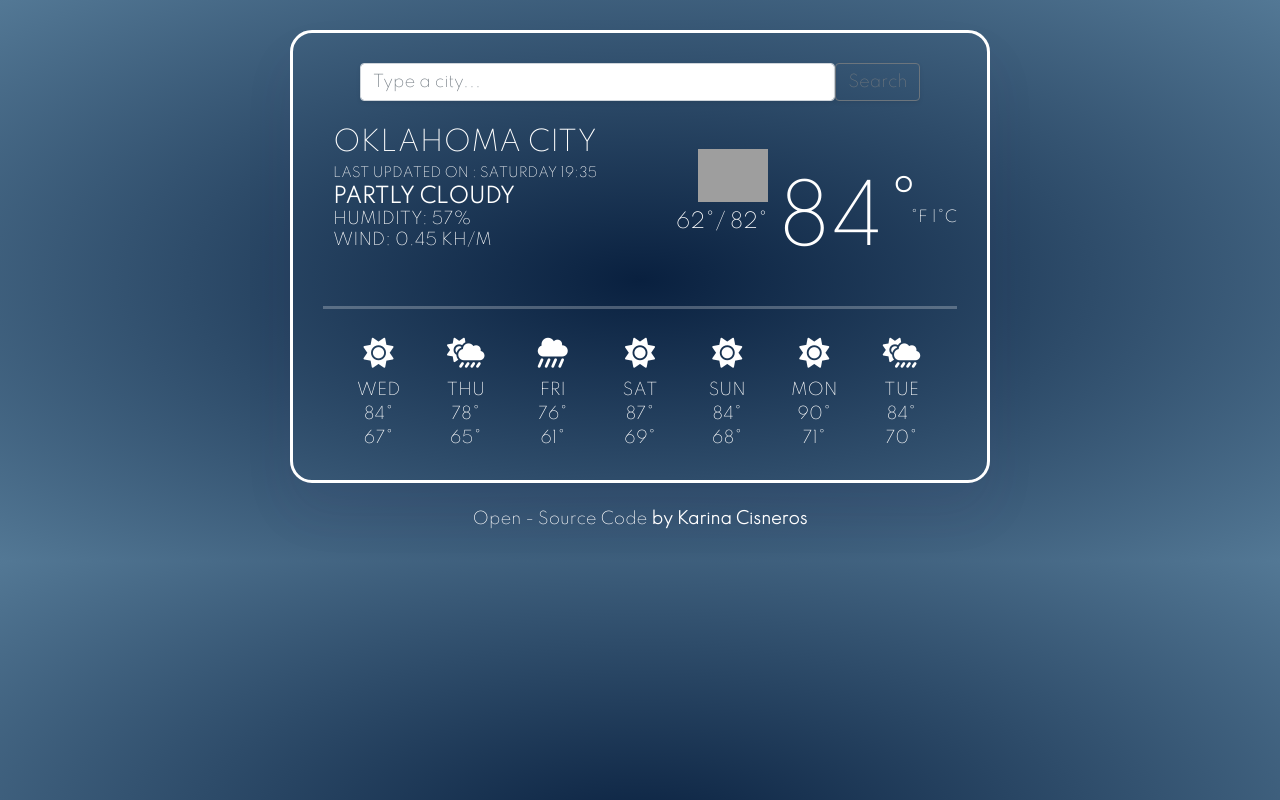
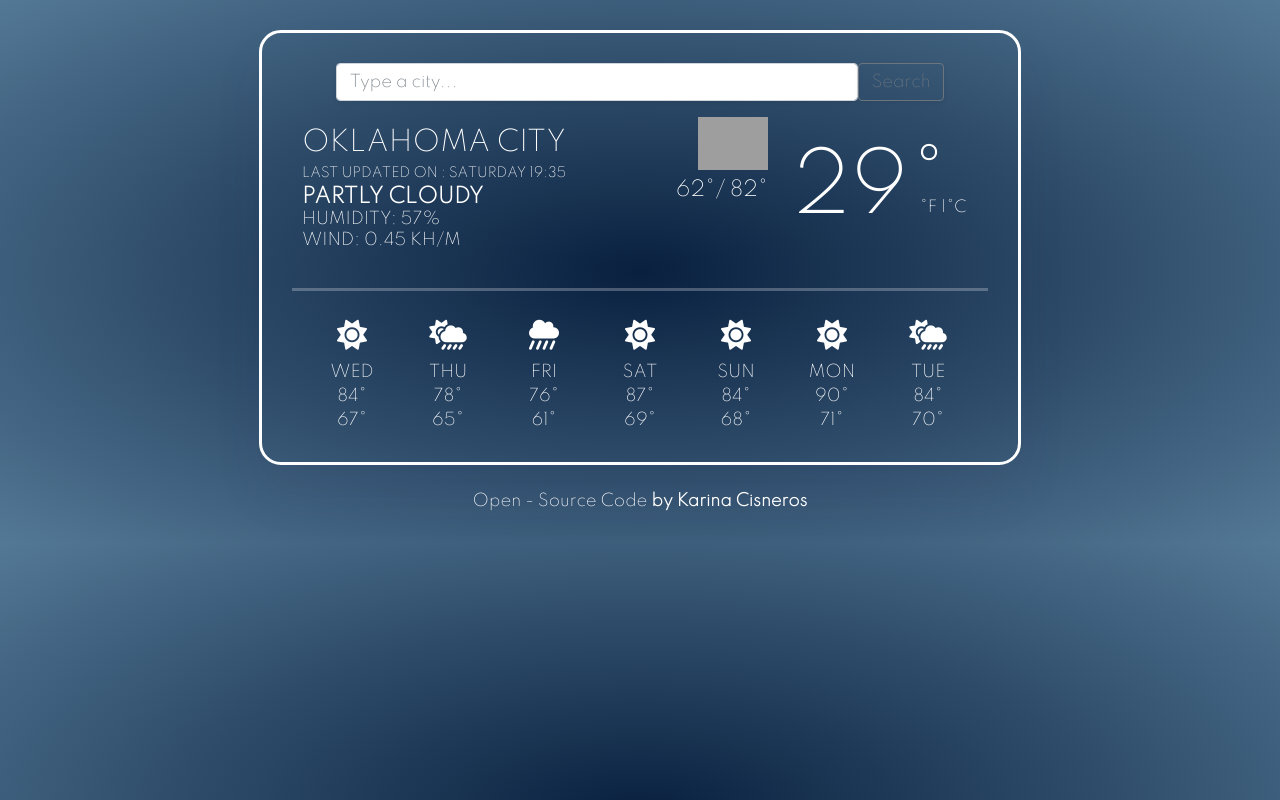
Before and after one commit to Miss-Karina/K_Dizzle_Weather_App_2021, a plain HTML site: page index.html in a window 1280 px wide. Both pictures are taken after a click on the link "°C". Drawn offline with nearby package versions, Linux system fonts and the light colour scheme; grey boxes are pictures that could not be loaded.

Commit message:
added id unit-container
Had to stop fahrenheit and celsius span from moving when numbers changed.

```diff
--- a/index.html
+++ b/index.html
@@ -95,9 +95,11 @@
 						</ul>
 						</div>
 					</div>
-				<div class="col-sm"id="current-temp-unit-container">
+				<div class="col-sm"id="current-temp-unit-container" >
 					<span id="current-temperature">84°</span>
+					<div class="col-sm" id="unit-container">
 					<span id="units"><a href="#" id="fahrenheit-link">°F</a> |<a href="#"id="celsius-link">°C</a></span>
+					</div>
 				</div>
 		</div>
 
--- a/src/script.js
+++ b/src/script.js
@@ -48,12 +48,14 @@ searchForm.addEventListener('submit', search);
 
 //Celsius & Fahrenheit Changes -------------
 
-function celsiusTemperature(event) {
+function displayCelsiusTemperature(event) {
 	event.preventDefault();
-	alert('link clicked');
+	let celsiusTemperature = Math.round(((84 - 32) * 5) / 9);
+	let currentTempDisplay = document.querySelector('#current-temperature');
+	currentTempDisplay.innerHTML = `${celsiusTemperature}°`;
 }
-let celsiusTemp = document.querySelector('#celsius-link');
-celsiusTemp.addEventListener('click', celsiusTemperature);
+let celsiusLink = document.querySelector('#celsius-link');
+celsiusLink.addEventListener('click', displayCelsiusTemperature);
 
 ////////let fahrenheitTemp = document.querySelector('#fahrenheit-link');
 ////////fahrenheitTemp.addEventListener('click', fahrenheitChange);
--- a/src/styles.css
+++ b/src/styles.css
@@ -68,15 +68,16 @@ a:hover {
 .city-day-info {
 	padding: 10px;
 }
-#current-temp-unit-container {
-	max-width: 165px;
-}
+
 .col-sm {
 	padding-left: 0;
 	padding-right: 0;
-	padding-top: 46px;
+	padding-top: 14px;
 	position: relative;
 	left: -31px;
+}
+#current-temp-unit-container {
+	width: 190px;
 }
 
 #icon-current {
@@ -95,7 +96,7 @@ a:hover {
 	display: block;
 	margin: 0 auto;
 	padding: 30px;
-	max-width: 700px;
+	max-width: 762px;
 }
 
 #current-temperature {
@@ -150,6 +151,12 @@ a:hover {
 }
 #units {
 	font-size: 15px;
-position:relative;
-top:-77px;
-right:-137px;
+	position: relative;
+	top: -30px;
+	right: 2px;
+}
+#unit-container {
+	position: relative;
+	top: -39px;
+	left: 133px;
+}
```
